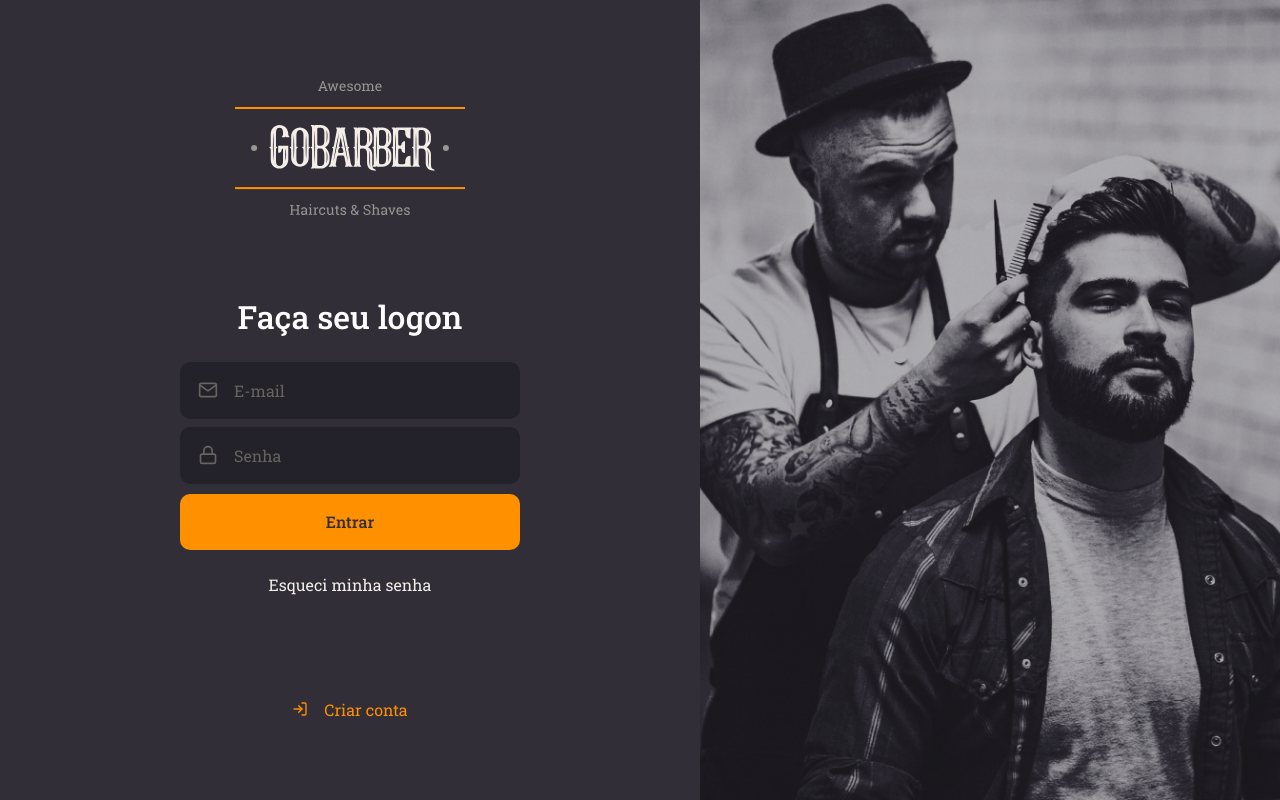
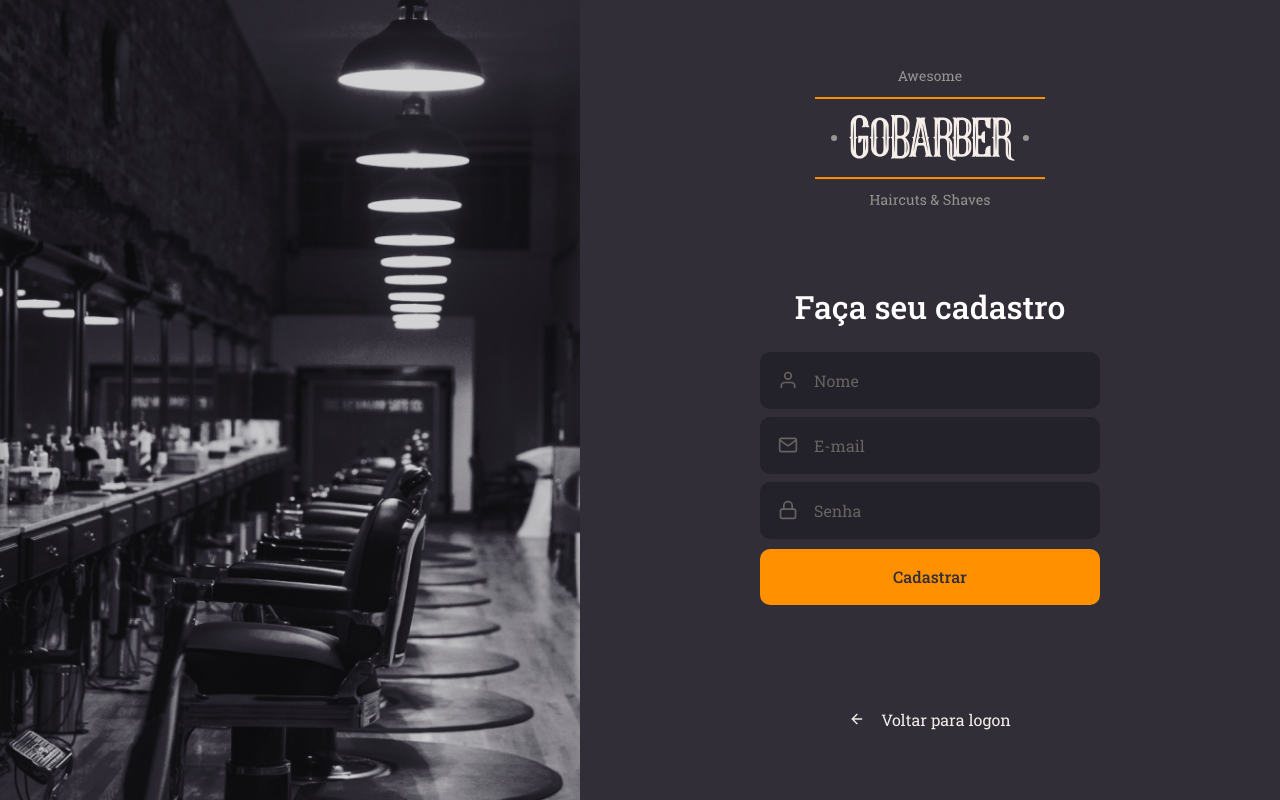
Before and after one commit to DouglasFuelber/gostack-gobarber-web, a React (Create React App) app: page / in a window 1280 px wide. Built offline with nearby package versions, Linux system fonts and the light colour scheme.

Commit message:
Sign-up page

```diff
--- a/src/App.tsx
+++ b/src/App.tsx
@@ -2,10 +2,11 @@
 
 import GlobalStyle from './styles/global';
 import SignIn from './pages/SignIn';
+import SignUp from './pages/SignUp';
 
 const App: React.FC = () => (
   <>
-    <SignIn />
+    <SignUp />
     <GlobalStyle />
   </>
 );
--- /dev/null
+++ b/src/pages/SignUp/index.tsx
@@ -0,0 +1,40 @@
+import React from 'react';
+import { FiUser, FiMail, FiLock, FiArrowLeft } from 'react-icons/fi';
+
+import logoImg from '../../assets/logo.svg';
+
+import Input from '../../components/Input';
+import Button from '../../components/Button';
+
+import { Container, Content, Background } from './styles';
+
+const SignUp: React.FC = () => (
+  <Container>
+    <Background />
+    <Content>
+      <img src={logoImg} alt="GoBarber" />
+
+      <form>
+        <h1>Faça seu cadastro</h1>
+
+        <Input name="name" placeholder="Nome" icon={FiUser} />
+        <Input name="email" placeholder="E-mail" icon={FiMail} />
+        <Input
+          name="password"
+          type="password"
+          placeholder="Senha"
+          icon={FiLock}
+        />
+
+        <Button type="submit">Cadastrar</Button>
+      </form>
+
+      <a href="/">
+        <FiArrowLeft />
+        Voltar para logon
+      </a>
+    </Content>
+  </Container>
+);
+
+export default SignUp;
--- /dev/null
+++ b/src/pages/SignUp/styles.ts
@@ -0,0 +1,64 @@
+import styled from 'styled-components';
+import { shade } from 'polished';
+
+import signUpBackgroundImg from '../../assets/sign-up-background.png';
+
+export const Container = styled.div`
+  align-items: stretch;
+  display: flex;
+  height: 100vh;
+`;
+
+export const Content = styled.div`
+  align-items: center;
+  display: flex;
+  flex-direction: column;
+  max-width: 700px;
+  place-content: center;
+  width: 100%;
+
+  form {
+    margin: 80px 0;
+    text-align: center;
+    width: 340px;
+
+    h1 {
+      margin-bottom: 24px;
+    }
+
+    a {
+      color: #f4ede8;
+      display: block;
+      margin-top: 24px;
+      text-decoration: none;
+      transition: color 0.2s;
+
+      &:hover {
+        color: ${shade(0.2, '#f4ede8')};
+      }
+    }
+  }
+
+  > a {
+    align-items: center;
+    color: #f4ede8;
+    display: flex;
+    margin-top: 24px;
+    text-decoration: none;
+    transition: color 0.2s;
+
+    svg {
+      margin-right: 16px;
+    }
+
+    &:hover {
+      color: ${shade(0.2, '#f4ede8')};
+    }
+  }
+`;
+
+export const Background = styled.div`
+  background: url(${signUpBackgroundImg}) no-repeat center;
+  background-size: cover;
+  flex: 1;
+`;
```
Also changed, not shown: src/assets/sign-up-background.png (added).
